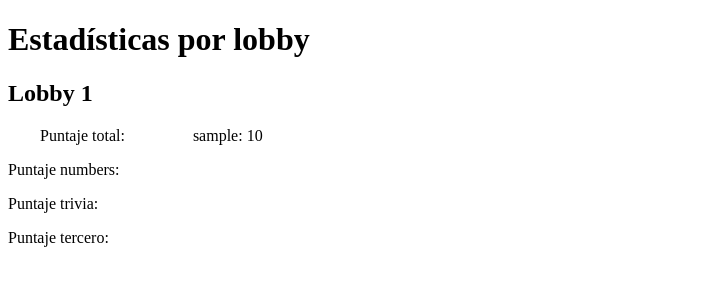
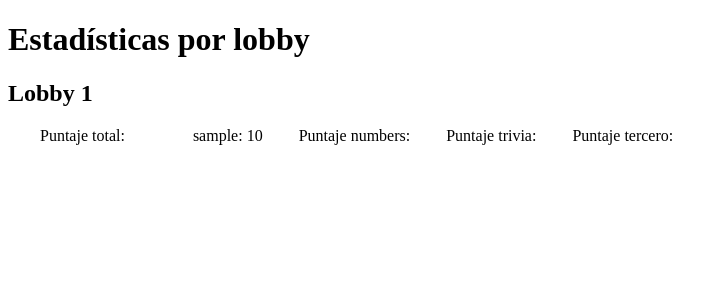
Before and after one commit to nicolasgebauer/ChatBotPDD, a Flask app: page /stats in a window 1280 px wide. Shown: the top 300 px of the page, without its empty margins (0-723 px from the left). Run offline with Flask 2, Linux system fonts and the light colour scheme; a database or web service that is not in the repository returns one stand-in record (values such as "Sample title"); data that the repository does not hold is empty.

Commit message:
html: html espacios todos

```diff
--- a/templates/stats.html
+++ b/templates/stats.html
@@ -14,9 +14,9 @@
         {% for user in context[x] %}
             <span style="padding-left:4em">{{user.username}}: {{user.won_number + user.won_trivia + user.won_third}}</span>
         {% endfor %}
-        <p>Puntaje numbers:</p>
-        <p>Puntaje trivia:</p>
-        <p>Puntaje tercero:</p>
+        <span style="padding-left:2em">Puntaje numbers:</span>
+        <span style="padding-left:2em">Puntaje trivia:</span>
+        <span style="padding-left:2em">Puntaje tercero:</span>
     {% endfor %}
 </body>
 </html>
```
